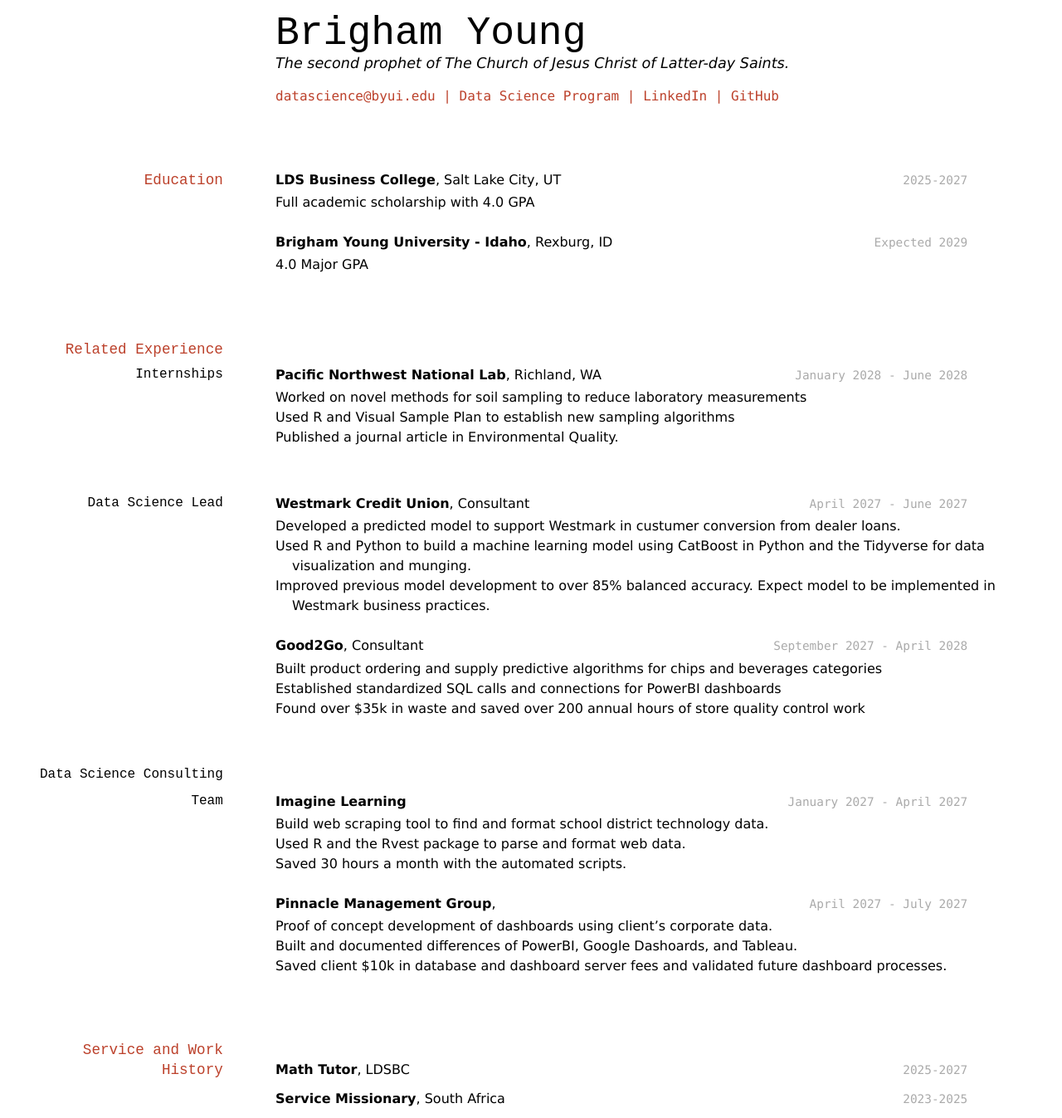
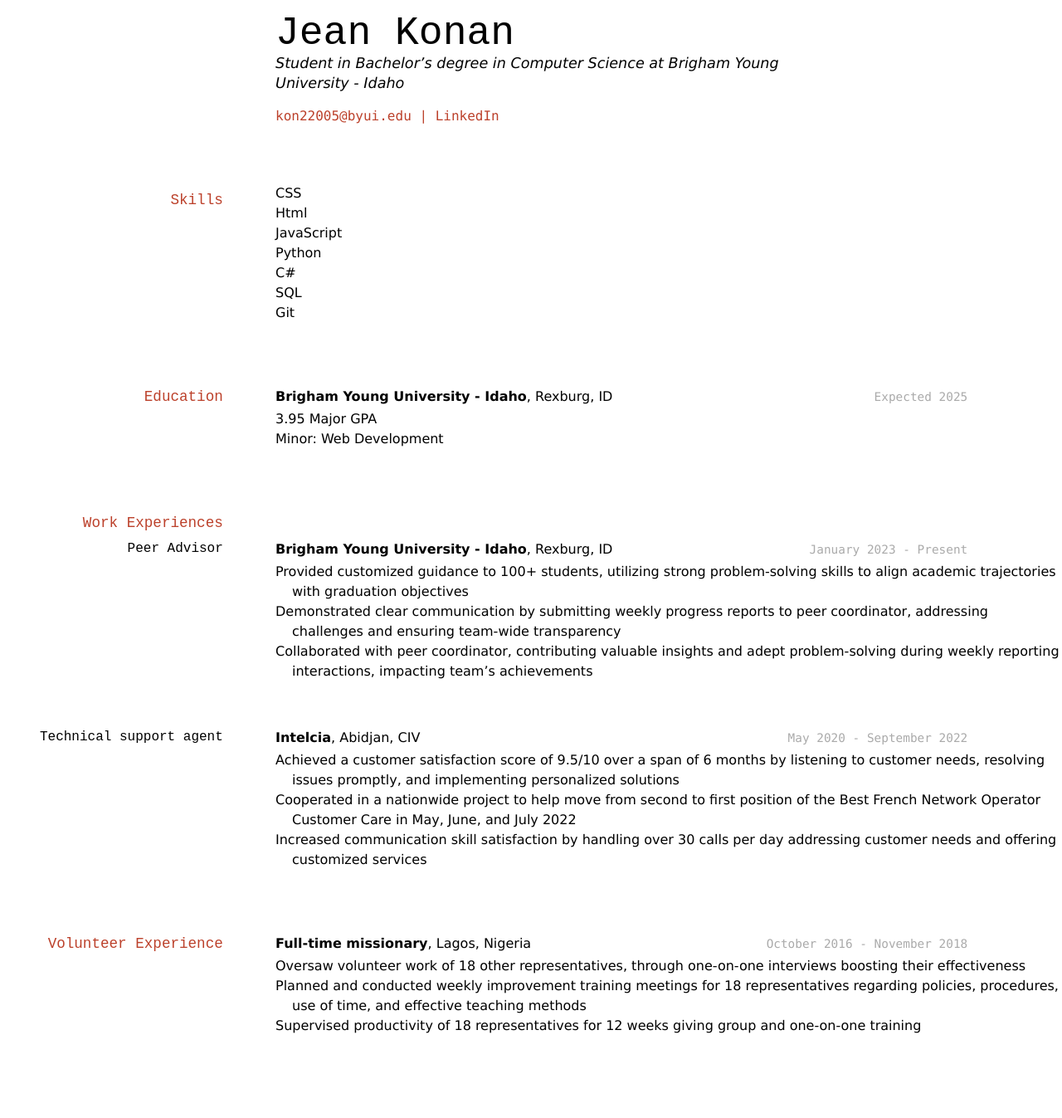
Before and after one commit to BYUIDSS/konan-resume, a Jekyll site: the page built from docs/index.md, in a window 1280 px wide. Shown: the whole page at 83% size. Built offline with Jekyll 4.4.1, drawn with Linux system fonts in a browser that asks for light colours; after the commit the page ends 1272 px from its top, so only the background shows below that.

Commit message:
Resume updated

```diff
--- a/docs/index.md
+++ b/docs/index.md
@@ -2,86 +2,62 @@
 layout: cv
 title: Brigham Young's Resume
 ---
-# Brigham Young
-The second prophet of The Church of Jesus Christ of Latter-day Saints.
+# Jean Konan
+Student in Bachelor's degree in Computer Science at Brigham Young University - Idaho
 
 <div id="webaddress">
-<a href="datascience@byui.edu">datascience@byui.edu</a>
-| <a href="https://byuidatascience.github.io/development.html">Data Science Program</a>
-| <a href="https://www.linkedin.com/groups/13537407/">LinkedIn</a>
-| <a href="https://github.com/byuids-resumes">GitHub</a>
+<a href="kon22005@byui.edu">kon22005@byui.edu</a>
+| <a href="https://www.linkedin.com!/i/lionel-konan">LinkedIn</a>
 </div>
 
-<!-- https://www.monique.tech/the-art-of-markdown -->
+## Skills
+
+- CSS
+- Html
+- JavaScript
+- Python
+- C#
+- SQL
+- Git
 
 ## Education
 
-`2025-2027`
-__LDS Business College__, Salt Lake City, UT
-
-- Full academic scholarship with 4.0 GPA
-
-`Expected 2029`
+`Expected 2025`
 __Brigham Young University - Idaho__, Rexburg, ID
 
-- 4.0 Major GPA
+- 3.95 Major GPA
+- Minor: Web Development
 
+## Work Experiences
 
-## Related Experience
+### Peer Advisor
 
-### Internships
+`January 2023 - Present`
+__Brigham Young University - Idaho__, Rexburg, ID
 
-`January 2028 - June 2028`
-__Pacific Northwest National Lab__, Richland, WA
+- Provided customized guidance to 100+ students, utilizing strong problem-solving skills to align academic trajectories with graduation objectives
+- Demonstrated clear communication by submitting weekly progress reports to peer coordinator, addressing challenges and ensuring team-wide transparency
+- Collaborated with peer coordinator, contributing valuable insights and adept problem-solving during weekly reporting interactions, impacting team's achievements
 
-- Worked on novel methods for soil sampling to reduce laboratory measurements
-- Used R and Visual Sample Plan to establish new sampling algorithms
-- Published a journal article in Environmental Quality.
+### Technical support agent
 
-### Data Science Lead
+`May 2020 - September 2022`
+__Intelcia__, Abidjan, CIV
 
-`April 2027 - June 2027`
-__Westmark Credit Union__, Consultant
+- Achieved a customer satisfaction score of 9.5/10 over a span of 6 months by listening to customer needs, resolving issues promptly, and implementing personalized solutions
+- Cooperated in a nationwide project to help move from second to first position of the Best French Network Operator Customer Care in May, June, and July 2022
+- Increased communication skill satisfaction by handling over 30 calls per day addressing customer needs and offering customized services
 
-- Developed a predicted model to support Westmark in custumer conversion from dealer loans.
-- Used R and Python to build a machine learning model using CatBoost in Python and the Tidyverse for data visualization and munging.
-- Improved previous model development to over 85% balanced accuracy. Expect model to be implemented in Westmark business practices.
+## Volunteer Experience
 
-`September 2027 - April 2028`
-__Good2Go__, Consultant
+`October 2016 - November 2018`
+__Full-time missionary__, Lagos, Nigeria
 
-- Built product ordering and supply predictive algorithms for chips and beverages categories
-- Established standardized SQL calls and connections for PowerBI dashboards
-- Found over $35k in waste and saved over 200 annual hours of store quality control work
-
-### Data Science Consulting Team
-
-`January 2027 - April 2027`
-__Imagine Learning__
-
-- Build web scraping tool to find and format school district technology data.
-- Used R and the Rvest package to parse and format web data.
-- Saved 30 hours a month with the automated scripts.
-
-`April 2027 - July 2027`
-__Pinnacle Management Group__,
-
-- Proof of concept development of dashboards using client's corporate data.
-- Built and documented differences of PowerBI, Google Dashoards, and Tableau.
-- Saved client $10k in database and dashboard server fees and validated future dashboard processes.
-
-
-## Service and Work History
-
-`2025-2027`
-__Math Tutor__, LDSBC
-
-
-`2023-2025`
-__Service Missionary__, South Africa
-
+- Oversaw volunteer work of 18 other representatives, through one-on-one interviews boosting their effectiveness
+- Planned and conducted weekly improvement training meetings for 18 representatives regarding policies, procedures, use of time, and effective teaching methods
+- Supervised productivity of 18 representatives for 12 weeks giving group and one-on-one training
 
 
 <!-- ### Footer
 
-Last updated: May 2013 -->
+Last updated: December 2023 -->
```
